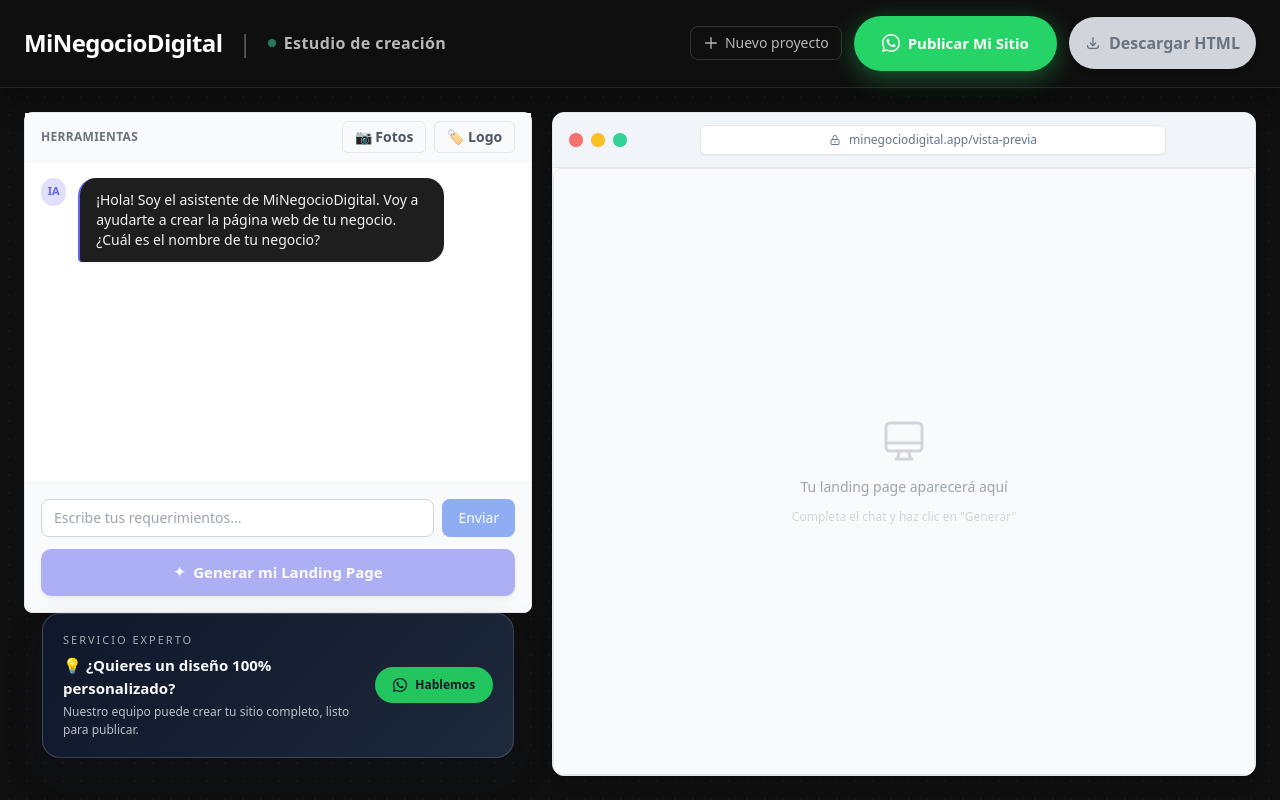
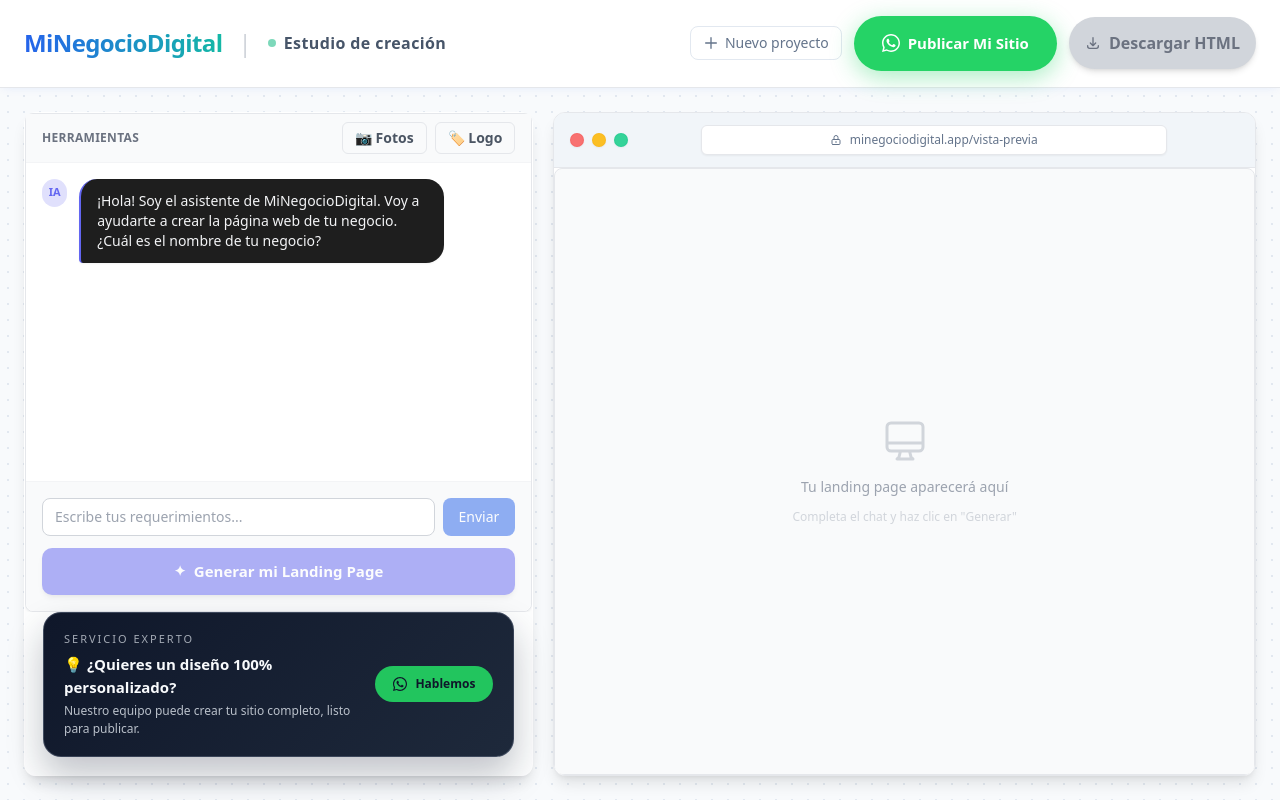
Before and after one commit to jnavarretej22/landingai, a Next.js app: page /builder in a window 1280 px wide. Both pictures are taken after a click on the button "Dejar que la IA decida →". Built offline with nearby package versions, Linux system fonts and the light colour scheme.

Commit message:
restore light builder theme

```diff
--- a/app/builder/page.tsx
+++ b/app/builder/page.tsx
@@ -123,18 +123,18 @@ export default function BuilderPage() {
     : 'Seleccionar plantilla';
 
   return (
-    <div className="flex flex-col h-screen bg-[#0F0F0F] text-white font-sans">
-      <header className="bg-[#0F0F0F] border-b border-white/10 px-6 py-4 flex items-center justify-between shadow-[0_10px_30px_rgba(0,0,0,0.35)] shrink-0 z-10">
+    <div className="flex flex-col h-screen bg-slate-50 text-slate-900 font-sans">
+      <header className="bg-white border-b border-gray-200 px-6 py-4 flex items-center justify-between shadow-[0_2px_10px_-3px_rgba(6,81,237,0.1)] shrink-0 z-10">
         <div className="flex items-center space-x-4">
           <Link
             href="/"
-            className="text-2xl font-black tracking-tight text-white"
+            className="text-2xl font-black tracking-tight bg-clip-text text-transparent bg-gradient-to-r from-blue-600 to-teal-500 hover:opacity-80 transition-opacity"
           >
             MiNegocioDigital
           </Link>
-          <span className="text-white/30 font-light text-2xl">|</span>
-          <h2 className="text-white/70 font-semibold tracking-wide flex items-center gap-2">
-            <span className="w-2 h-2 rounded-full bg-emerald-400 inline-block animate-pulse" />
+          <span className="text-gray-300 font-light text-2xl">|</span>
+          <h2 className="text-slate-600 font-semibold tracking-wide flex items-center gap-2">
+            <span className="w-2 h-2 rounded-full bg-emerald-500 inline-block animate-pulse" />
             Estudio de creación
           </h2>
         </div>
@@ -142,7 +142,7 @@ export default function BuilderPage() {
         <div className="flex items-center gap-3">
           <button
             onClick={handleNewProject}
-            className="flex items-center gap-1.5 text-sm text-white/70 hover:text-white border border-white/15 hover:border-white/40 px-3 py-1.5 rounded-lg transition-colors font-medium"
+            className="flex items-center gap-1.5 text-sm text-slate-500 hover:text-slate-800 border border-slate-200 hover:border-slate-400 px-3 py-1.5 rounded-lg transition-colors font-medium"
           >
             <svg className="w-4 h-4" fill="none" stroke="currentColor" viewBox="0 0 24 24">
               <path strokeLinecap="round" strokeLinejoin="round" strokeWidth={2} d="M12 4v16m8-8H4" />
@@ -158,10 +158,10 @@ export default function BuilderPage() {
       </header>
 
       <main className="flex-1 overflow-hidden p-6 relative">
-        <div className="absolute inset-0 bg-[radial-gradient(rgba(99,102,241,0.08)_1px,transparent_1px)] [background-size:18px_18px] pointer-events-none" />
+        <div className="absolute inset-0 bg-[#f8fafc] bg-[radial-gradient(#e2e8f0_1px,transparent_1px)] [background-size:16px_16px] pointer-events-none" />
         <div className="flex h-full gap-5 relative z-10">
           {/* Left Panel: Chat */}
-          <div className="flex-[0.42] min-w-[360px] flex flex-col h-full">
+          <div className="flex-[0.42] min-w-[360px] flex flex-col h-full shadow-lg rounded-xl bg-white/70 backdrop-blur-sm border border-white/60">
             <div className="flex-1 min-h-0 overflow-hidden">
               <Chat
                 key={chatKey}
```
